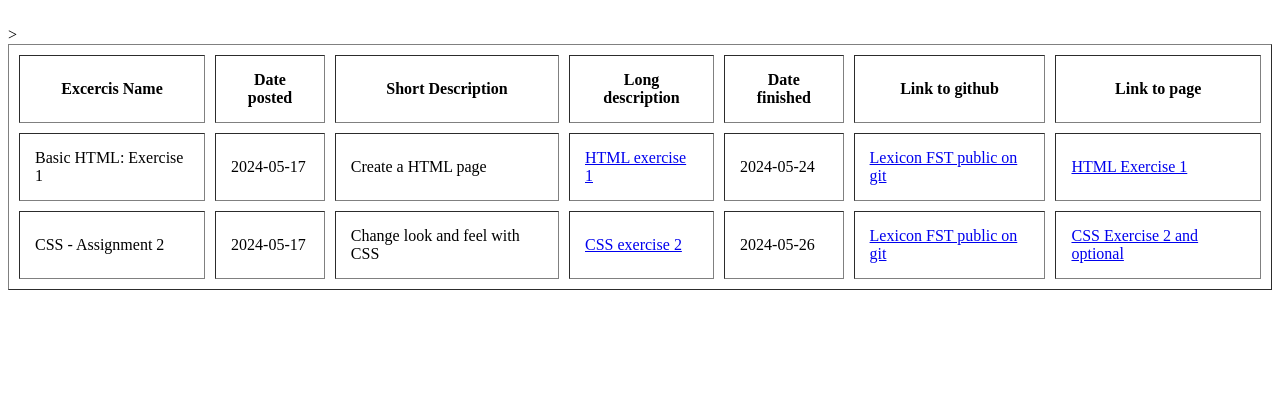
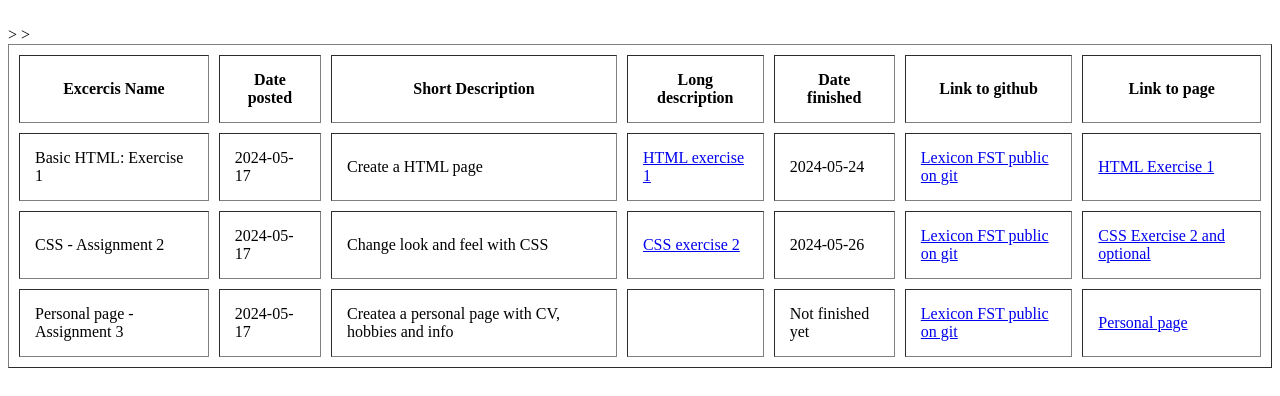
Before and after one commit to heskyttberg/LexiconFST, a website: page index.html in a window 1280 px wide. Drawn offline with Linux system fonts and the light colour scheme.

Commit message:
main index to exercises

```diff
--- a/index.html
+++ b/index.html
@@ -51,6 +51,15 @@
                     <td><a href="https://github.com/heskyttberg/LexiconFST"> Lexicon FST public on git</a></td>
                     <td> <a href="http://www.mykidz.se/exercises/Week/1/HTML/2/index.html">CSS Exercise 2 and optional</a> </td>
                 </tr>>
+                <tr>
+                    <td>Personal page - Assignment 3</td>
+                    <td>2024-05-17</td>
+                    <td>Createa a personal page with CV, hobbies and info</td>
+                    <td></td>
+                    <td> Not finished yet </td>
+                    <td> <a href="https://github.com/heskyttberg/LexiconFST"> Lexicon FST public on git</a> </td>
+                    <td> <a href="http://www.mykidz.se/exercises/Week/1/HTML/CV/index.html">Personal page</a></td>
+                </tr>>
 
 <!--
                 <tr>
```
